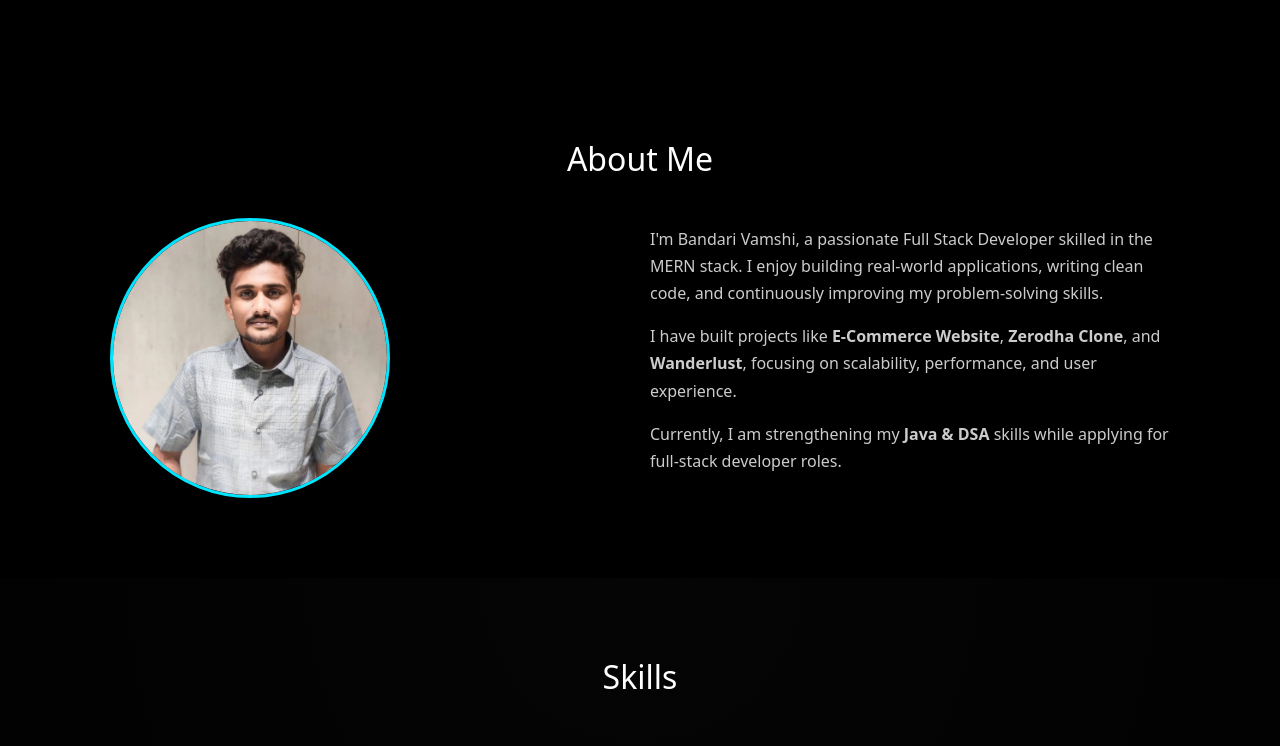
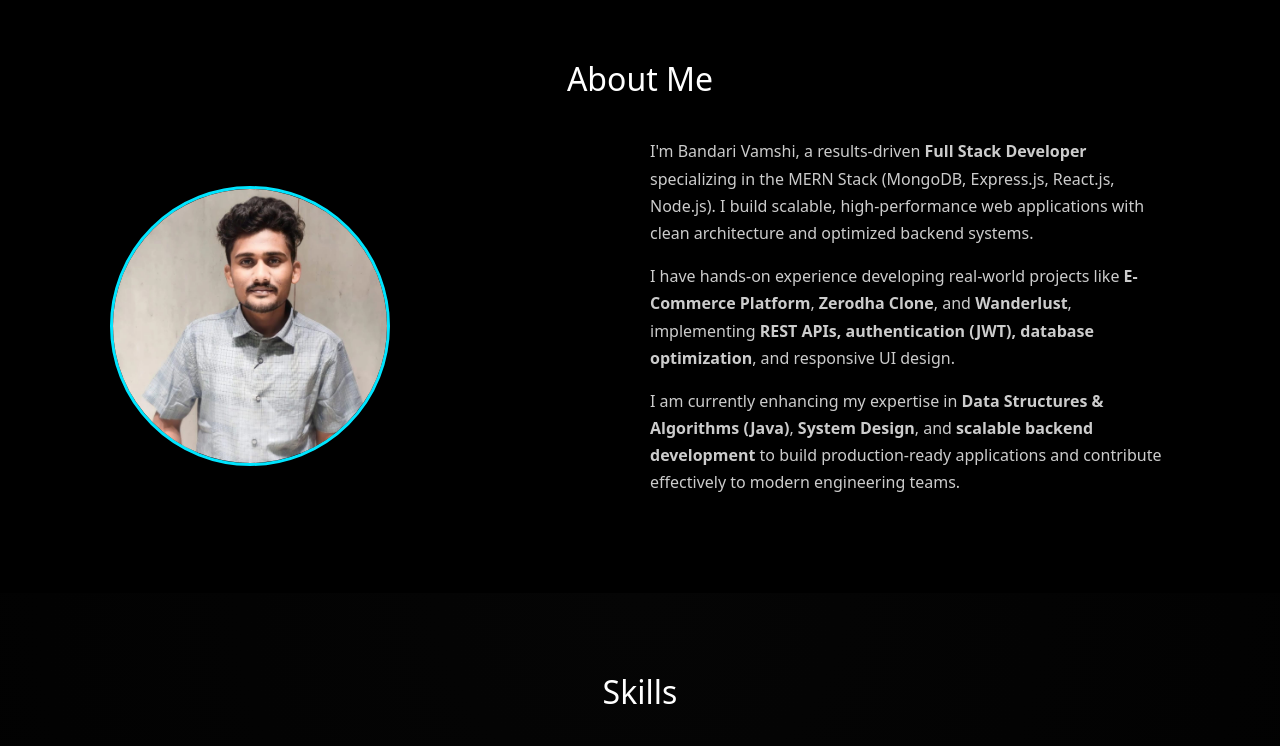
Before and after one commit to Bandarivamshi07/portfolio, a React (Vite) app: page / in a window 1280 px wide. Shown: the part 740-1486 px from the top of the page. Built offline with nearby package versions, Linux system fonts and the light colour scheme.

Commit message:
updated portfolio

```diff
--- a/src/components/About.jsx
+++ b/src/components/About.jsx
@@ -15,24 +15,27 @@ export default function About() {
         {/* RIGHT TEXT */}
        <div className="about-content">
   <p>
-            I&apos;m <span className="highlight">Bandari Vamshi</span>, a
-            passionate Full Stack Developer skilled in the{" "}
-            <span className="highlight">MERN stack</span>. I enjoy building
-            real-world applications, writing clean code, and continuously
-            improving my problem-solving skills.
+    I&apos;m <span className="highlight">Bandari Vamshi</span>, a results-driven
+    <strong> Full Stack Developer</strong> specializing in the
+    <span className="highlight"> MERN Stack (MongoDB, Express.js, React.js, Node.js)</span>.
+    I build scalable, high-performance web applications with clean architecture
+    and optimized backend systems.
   </p>
 
   <p>
-            I have built projects like <strong>E-Commerce Website</strong>,{" "}
-            <strong>Zerodha Clone</strong>, and{" "}
-            <strong>Wanderlust</strong>, focusing on scalability, performance,
-            and user experience.
+    I have hands-on experience developing real-world projects like
+    <strong> E-Commerce Platform</strong>, <strong>Zerodha Clone</strong>, and
+    <strong> Wanderlust</strong>, implementing
+    <strong> REST APIs, authentication (JWT), database optimization</strong>,
+    and responsive UI design.
   </p>
 
   <p>
-            Currently, I am strengthening my{" "}
-            <strong>Java & DSA</strong> skills while applying for full-stack
-            developer roles.
+    I am currently enhancing my expertise in
+    <strong> Data Structures & Algorithms (Java)</strong>,
+    <strong> System Design</strong>, and
+    <strong> scalable backend development</strong> to build production-ready applications
+    and contribute effectively to modern engineering teams.
   </p>
 </div>
       </div>
--- a/src/index.css
+++ b/src/index.css
@@ -13,6 +13,8 @@ body {
   font-family: Arial, Helvetica, sans-serif;
   transition: background-color 0.3s ease, color 0.3s ease;
   overflow-x: hidden;
+
+  /* padding-top: 80px; */
 }
 
 /* 🌙 DARK MODE */
@@ -25,6 +27,7 @@ body.dark {
 body.light {
   background-color: #fff;
   color: #000;
+  padding-top: 80px;
 }
 
 /* ========================= */
--- a/src/styles/hero.css
+++ b/src/styles/hero.css
@@ -6,7 +6,7 @@
   display: flex;
   justify-content: center;
 
-  padding-top: 80px;
+  /* padding-top: 80px; */
   padding-bottom: 40px;
 
   min-height: calc(100vh - 80px); /* 🔥 VERY IMPORTANT */
--- a/src/styles/navbar.css
+++ b/src/styles/navbar.css
@@ -2,7 +2,7 @@
 /* NAVBAR BASE (FINAL - SAFE)   */
 /* ============================= */
 .navbar {
-  position: fixed;
+  position: fixed !important;
   top: 0;
   left: 0;
   width: 100%;
```
Also changed, not shown: 1 other file (tests, documents, lock files or other folders). Lines whose indentation alone changed are shown as unchanged.
